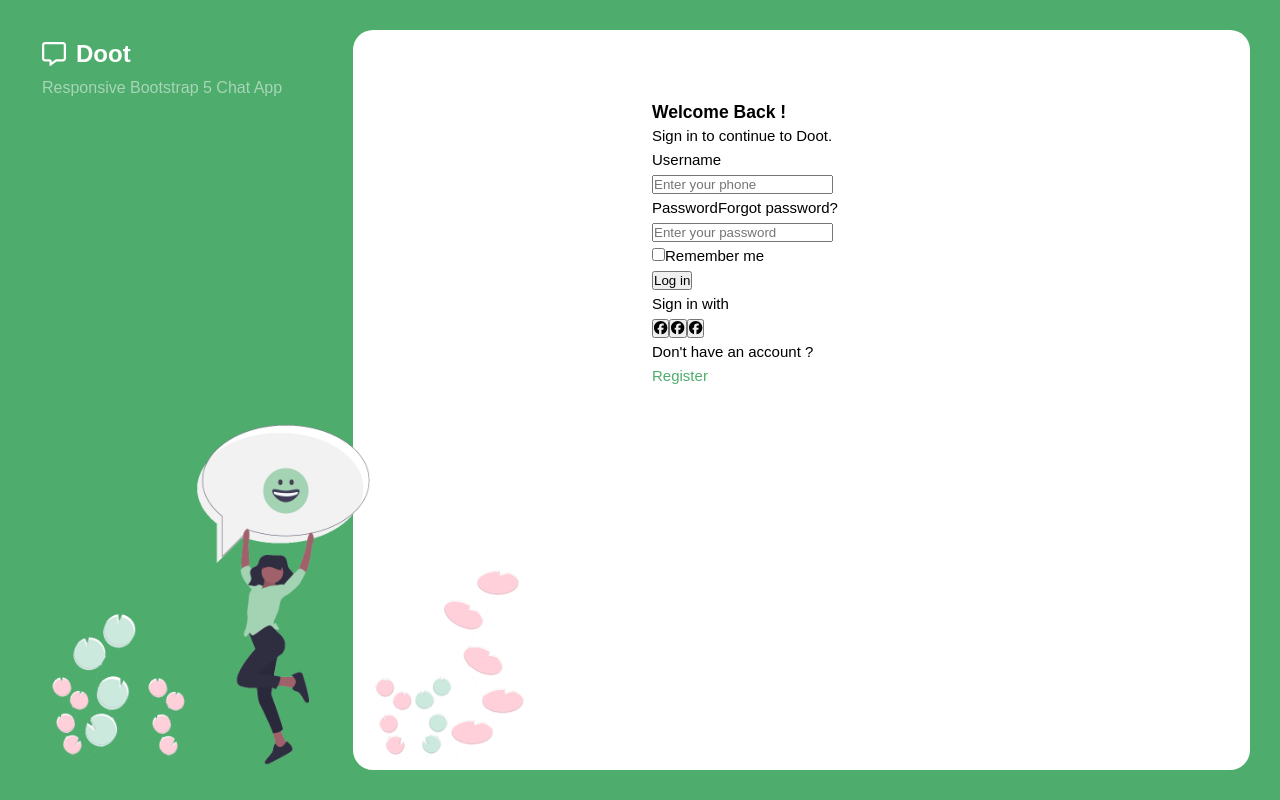
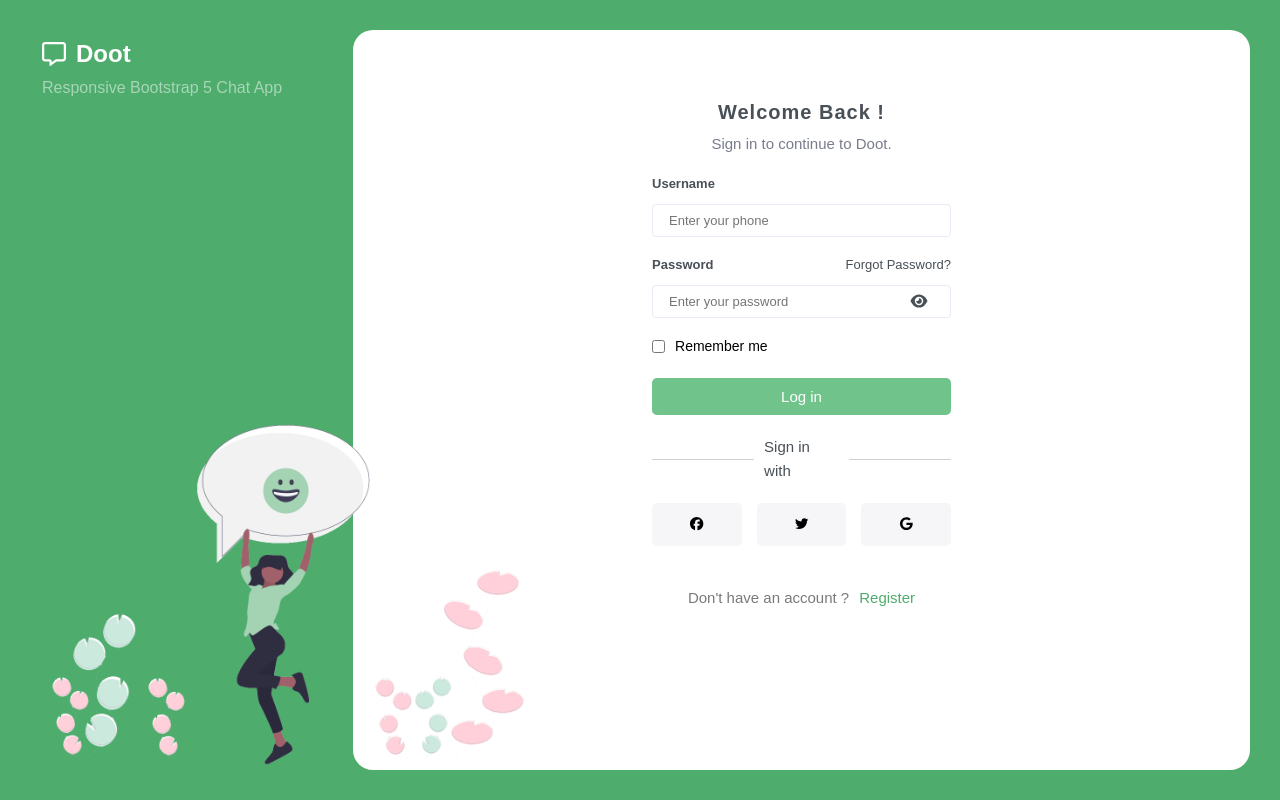
Before and after one commit to Danh-lofi/APP-Chat, a React (Create React App) app in the folder App/app-reactjs/: page / in a window 1280 px wide. Built offline with nearby package versions, Linux system fonts and the light colour scheme.

Commit message:
page login

```diff
--- a/App/app-reactjs/package.json
+++ b/App/app-reactjs/package.json
@@ -6,6 +6,7 @@
     "@fortawesome/fontawesome-svg-core": "^6.2.0",
     "@fortawesome/free-brands-svg-icons": "^6.2.0",
     "@fortawesome/free-regular-svg-icons": "^6.2.0",
+    "@fortawesome/free-solid-svg-icons": "^6.2.0",
     "@fortawesome/react-fontawesome": "^0.2.0",
     "@testing-library/jest-dom": "^5.16.5",
     "@testing-library/react": "^13.4.0",
--- a/App/app-reactjs/src/components/button/ButtonAuthen.js
+++ b/App/app-reactjs/src/components/button/ButtonAuthen.js
@@ -1,7 +1,8 @@
 import React from "react";
+import "./ButtonAuthen.scss";
 
 const ButtonAuthen = (props) => {
-  return <button>{props.content}</button>;
+  return <button className="login_btn">{props.content}</button>;
 };
 
 export default ButtonAuthen;
--- /dev/null
+++ b/App/app-reactjs/src/components/button/ButtonAuthen.scss
@@ -0,0 +1,16 @@
+@use '../../scss/' as *;
+.login_btn {
+    width: 100%;
+    padding: 10px 16px;
+    font-weight: 400;
+    font-size: 1.5rem;
+    color: #ffffff;
+    background-color: $non-hover-primary-color;
+    border: none;
+    border-radius: 5px;
+    cursor: pointer;
+    &:hover {
+    background-color: $primary-color;
+    transition: .4s linear;
+    }
+}
--- a/App/app-reactjs/src/components/button/ButtonSocial.js
+++ b/App/app-reactjs/src/components/button/ButtonSocial.js
@@ -1,10 +1,20 @@
 import React from "react";
 import { FontAwesomeIcon } from "@fortawesome/react-fontawesome";
-import { faFacebook } from "@fortawesome/free-brands-svg-icons";
+import {
+  faFacebook,
+  faTwitter,
+  faGoogle,
+} from "@fortawesome/free-brands-svg-icons";
+import "./ButtonSocial.scss";
 const ButtonSocial = (props) => {
+  let icon = faFacebook;
+  if (props.type === "fb") icon = faFacebook;
+  else if (props.type === "tw") icon = faTwitter;
+  else if (props.type === "gg") icon = faGoogle;
+
   return (
-    <button>
-      <FontAwesomeIcon icon={faFacebook} />
+    <button className={`buttonSocial ${props.type}`}>
+      <FontAwesomeIcon icon={icon} />
     </button>
   );
 };
--- /dev/null
+++ b/App/app-reactjs/src/components/button/ButtonSocial.scss
@@ -0,0 +1,27 @@
+@use '../../scss/' as *;
+.buttonSocial {
+    width: 30%;
+    padding: 14px 0px;
+    border: none;
+    background-color: #f6f6f9;
+    border-radius: 5px;
+    cursor: pointer;
+}
+.fb {
+    transition: 0.2s ease-in-out;
+    &:hover{background-color: rgba(72, 123, 253, 0.8);
+    color: white
+    }
+}
+.tw {
+    transition: 0.2s ease-in-out;
+    &:hover{background-color: rgba(124, 164, 255, 0.8);
+        color: white
+    }
+}
+.gg {
+    transition: 0.2s ease-in-out;
+    &:hover{background-color: rgba(253, 72, 72, 0.8);
+        color: white
+    }
+}
--- a/App/app-reactjs/src/components/input/InputAuthen.js
+++ b/App/app-reactjs/src/components/input/InputAuthen.js
@@ -1,25 +1,34 @@
-import React from "react";
+import React, { useState } from "react";
+import { Link } from "react-router-dom";
+import "./InputAuthen.scss";
+import { FontAwesomeIcon } from "@fortawesome/react-fontawesome";
+import { faEye } from "@fortawesome/free-solid-svg-icons";
 
 const InputAuthen = (props) => {
-  //   if (props.isPassword) {
-  //     props.type = "password";
-  //   }
+  let inputPasswordEye = "";
+  if (props.isPassword) {
+    inputPasswordEye += "inputPasswordEye";
+  }
+
   return (
     <div className="input-authen">
       <div>
         <label className="input-authen__label">{props.label}</label>
         {props.isPassword ? (
-          <span className="input-authen__forgot">Forgot password?</span>
+          <Link to="/forgot" className="text">
+            Forgot Password?
+          </Link>
         ) : (
           ""
         )}
       </div>
       <input
         type={props.type}
-        className="input-authen__input"
+        className={`input-authen__input ${inputPasswordEye}`}
         name={props.name}
         placeholder={props.placeholder}
       ></input>
+      {props.isPassword ? <FontAwesomeIcon className="eye" icon={faEye} /> : ""}
     </div>
   );
 };
--- a/App/app-reactjs/src/components/input/InputAuthen.scss
+++ b/App/app-reactjs/src/components/input/InputAuthen.scss
@@ -0,0 +1,48 @@
+@use '../../scss/' as *;
+
+.input-authen{
+  margin: 0 0 16px;
+  position: relative;
+}
+
+.input-authen div{
+  display: flex;
+  justify-content: space-between;
+}
+
+.input-authen__input{
+  width: 100%;
+  padding: 8px 16px;
+  border-radius: 0.4rem;
+  border: 1px solid #e6ebf5;
+  font-size: 1.3rem;
+}
+
+.input-authen__label{
+  margin: 0 0 8px;
+  font-size: 1.3rem;
+  font-weight: 600;
+  color: $text-color;
+}
+
+.text{
+  font-size: 1.3rem;
+  color: $text-color;
+}
+
+.input-authen__input{
+
+}
+
+.inputPasswordEye{
+  padding: 8px 48px 8px 16px;
+  position: relative;
+}
+
+.eye{
+  position: absolute;
+  color: $text-color;
+  top: 50%;
+  transform: translate(-50%, 50%);
+  right: 5%;
+}
--- a/App/app-reactjs/src/pages/login/Login.js
+++ b/App/app-reactjs/src/pages/login/Login.js
@@ -8,12 +8,9 @@ const Login = (props) => {
   return (
     <div className="login">
       <div className="login__container">
-        {/* Tông */}
         <div className="login__title">
           <h3 className="login__title__main">Welcome Back !</h3>
-          <span className="login__title__sub">
-            Sign in to continue to Doot.
-          </span>
+          <p className="login__title__sub">Sign in to continue to Doot.</p>
         </div>
         <div className="login__input">
           <InputAuthen
@@ -27,26 +24,30 @@ const Login = (props) => {
             isPassword
             placeholder="Enter your password"
           />
-          <div>
-            <input type="checkbox"></input>
-            <label>Remember me</label>
+          <div className="combo-check">
+            <div className="checkbox-div">
+              <input className="checkbox" type="checkbox"></input>
+            </div>
+
+            <label className="remember">Remember me</label>
           </div>
         </div>
-        {/* Chính */}
-        <div>
+        <div className="button_authen__wrapper">
           <ButtonAuthen content="Log in" />
         </div>
-        <div>
+        <div className="login__descript">
+          <div className="line"></div>
           <span>Sign in with</span>
+          <div className="line"></div>
         </div>
-        <div>
-          <ButtonSocial />
-          <ButtonSocial />
-          <ButtonSocial />
+        <div className="login__btn-link">
+          <ButtonSocial type="fb" />
+          <ButtonSocial type="tw" />
+          <ButtonSocial type="gg" />
         </div>
         <div className="login__link">
           <p>Don't have an account ? </p>
-          <Link to="/register" className="text">
+          <Link to="/register" className="login__link__text">
             Register
           </Link>
         </div>
--- a/App/app-reactjs/src/pages/login/login.scss
+++ b/App/app-reactjs/src/pages/login/login.scss
@@ -1,4 +1,87 @@
 @use '../../scss/' as *;
-.text{
+
+.login__link__text{
     color: $primary-color;
 }
+.login__title{
+    width: 100%;
+}
+
+
+.login__title__main{
+    text-align: center;
+    color: $text-color;
+    letter-spacing: 1px;
+    font-weight: 600;
+    font-size: 2rem;
+    margin: 0 0 8px;
+}
+
+.login__title__sub{
+    font-size: $font-size-normal;
+    font-weight: 400;
+    text-align: center;
+    margin: 0 0 16px;
+    color: $text-muted;
+}
+
+.checkbox-div{
+    display: flex;
+    justify-content: center;
+    align-items: center;
+    margin-right: 1rem ;
+}
+.combo-check{
+    display: flex;
+}
+
+.checkbox{
+
+}
+
+.remember{
+    font-size: 1.4rem;
+    font-weight: 500;
+}
+
+
+
+
+
+.login__descript {
+    @include flex(center, center);
+    margin: 20px 0;
+
+    .line {
+        width: 35%;
+        height: 0.7px;
+        background-color: rgb(209, 209, 209);
+    }
+
+    span {
+        color: $text-color;
+        margin: 0 10px;
+        font-weight: 500;
+        font-size: $font-size-normal;
+    }
+}
+
+.login__btn-link {
+    @include flex(center, space-between);
+    margin-bottom: 40px;
+
+}
+
+.login__link {
+    @include flex(center, center);
+
+    p {
+        margin-right: 10px;
+        font-weight: 300;
+        color: rgb(122, 122, 122)
+    }
+}
+
+.button_authen__wrapper{
+    margin-top: 20px;
+}
--- a/App/app-reactjs/src/scss/_variables.scss
+++ b/App/app-reactjs/src/scss/_variables.scss
@@ -1,11 +1,12 @@
 $black: #2d2d2d;
 $white: #fff;
+$text-muted:#797C8C;
 $primary-color: #4EAC6D;
 $text-color: #495057;
 $font-family: "cerabrisans",sans-serif;
 $tablet-width: 1024px;
-
-$font-family: 'Oswald', sans-serif;
+$font-size-normal : 1.5rem;
 
 $width-tablet: 768px;
 $width-mobile: 300px;
+$non-hover-primary-color: #71c38c;
```
Also changed, not shown: 1 other file (tests, documents, lock files or other folders).
